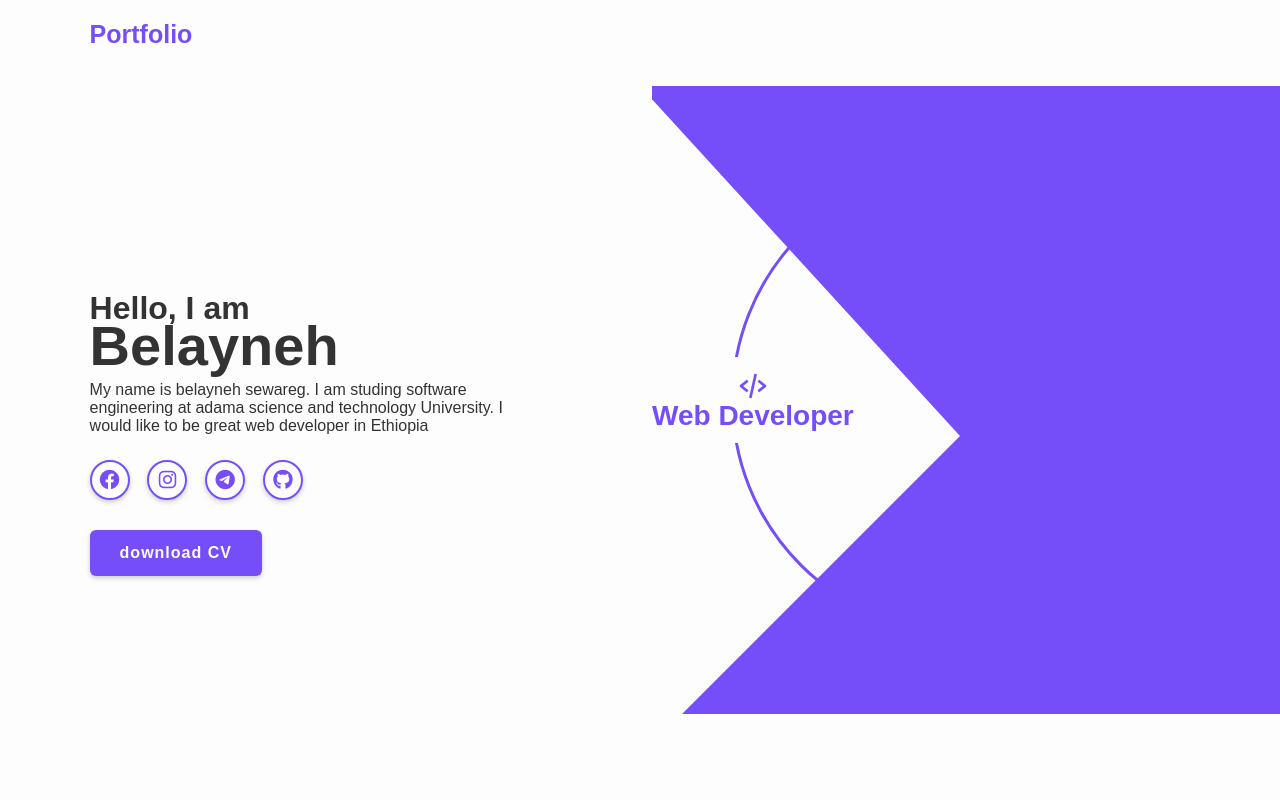
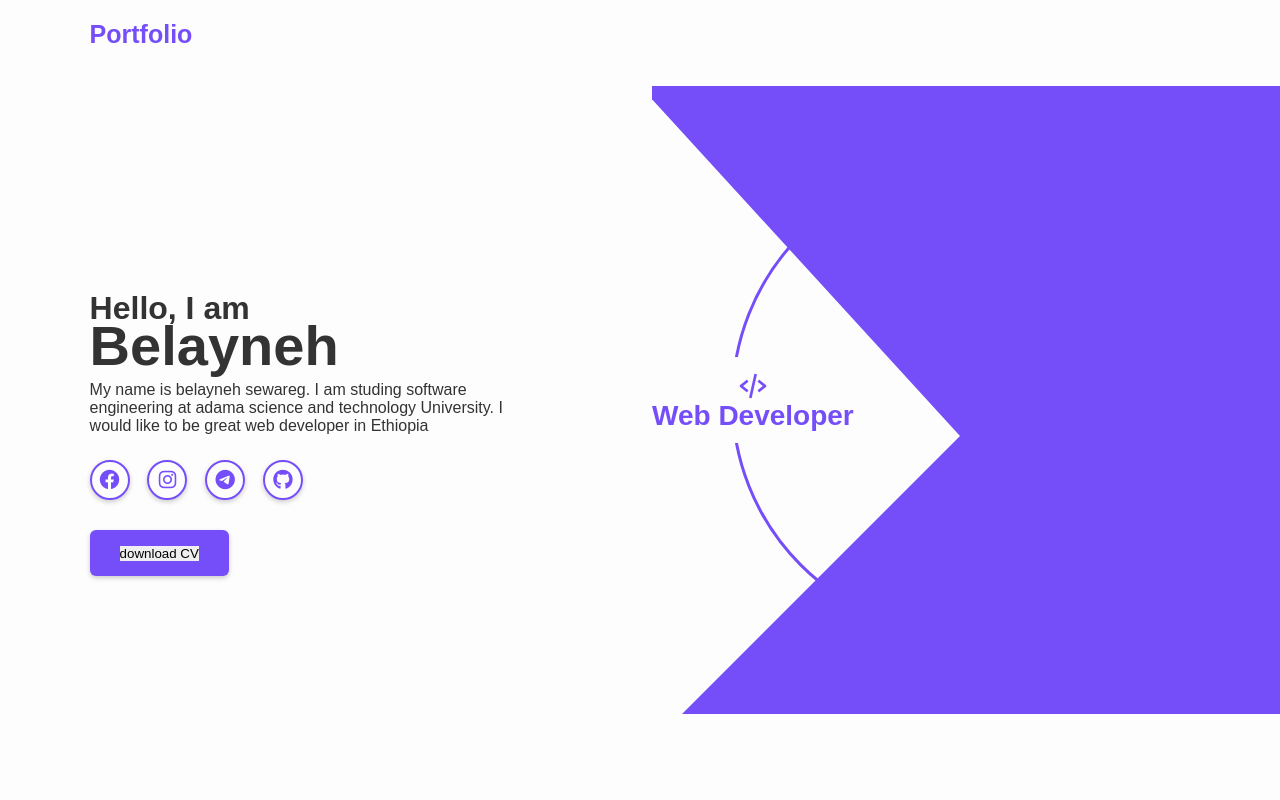
Before and after one commit to Belaynehsewareg/portfolio-in-html-css-js, a plain HTML site: page index.html in a window 1280 px wide. Shown: the top 800 px of the page. Drawn offline with nearby package versions, Linux system fonts and the light colour scheme.

Commit message:
Update index.html

```diff
--- a/index.html
+++ b/index.html
@@ -47,7 +47,7 @@
                 <a href="https://github.com/Belaynehsewareg"><i class="fa-brands fa-github"></i></a>
             </div>
 
-            <a href="#" class="btn">download CV</a>
+            <a href="Belayneh sewareg Resume.pdf" class="btn"><button role="button">download CV</button></a>
         </div>
 
         <div class="profession-container">
```
